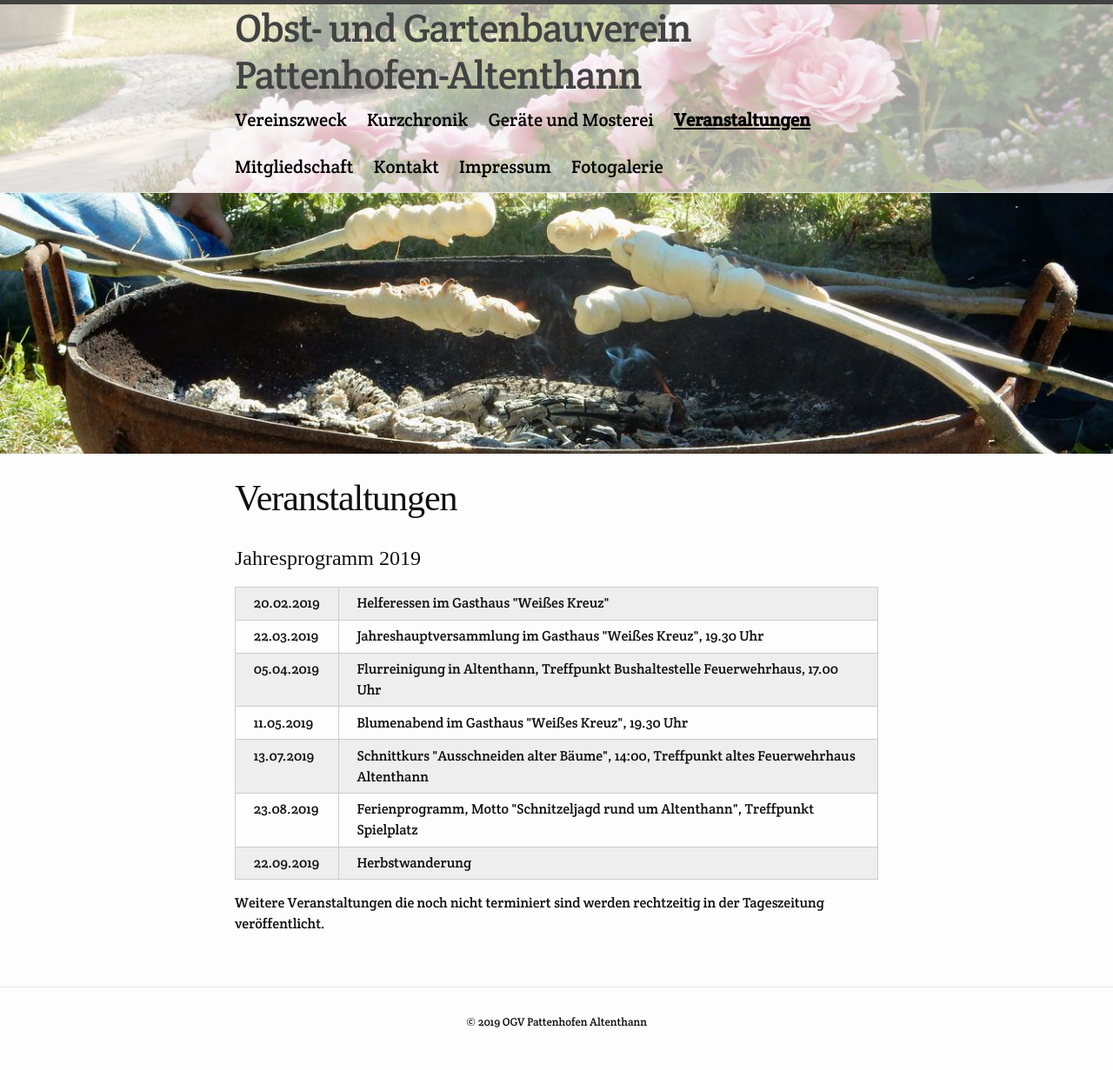
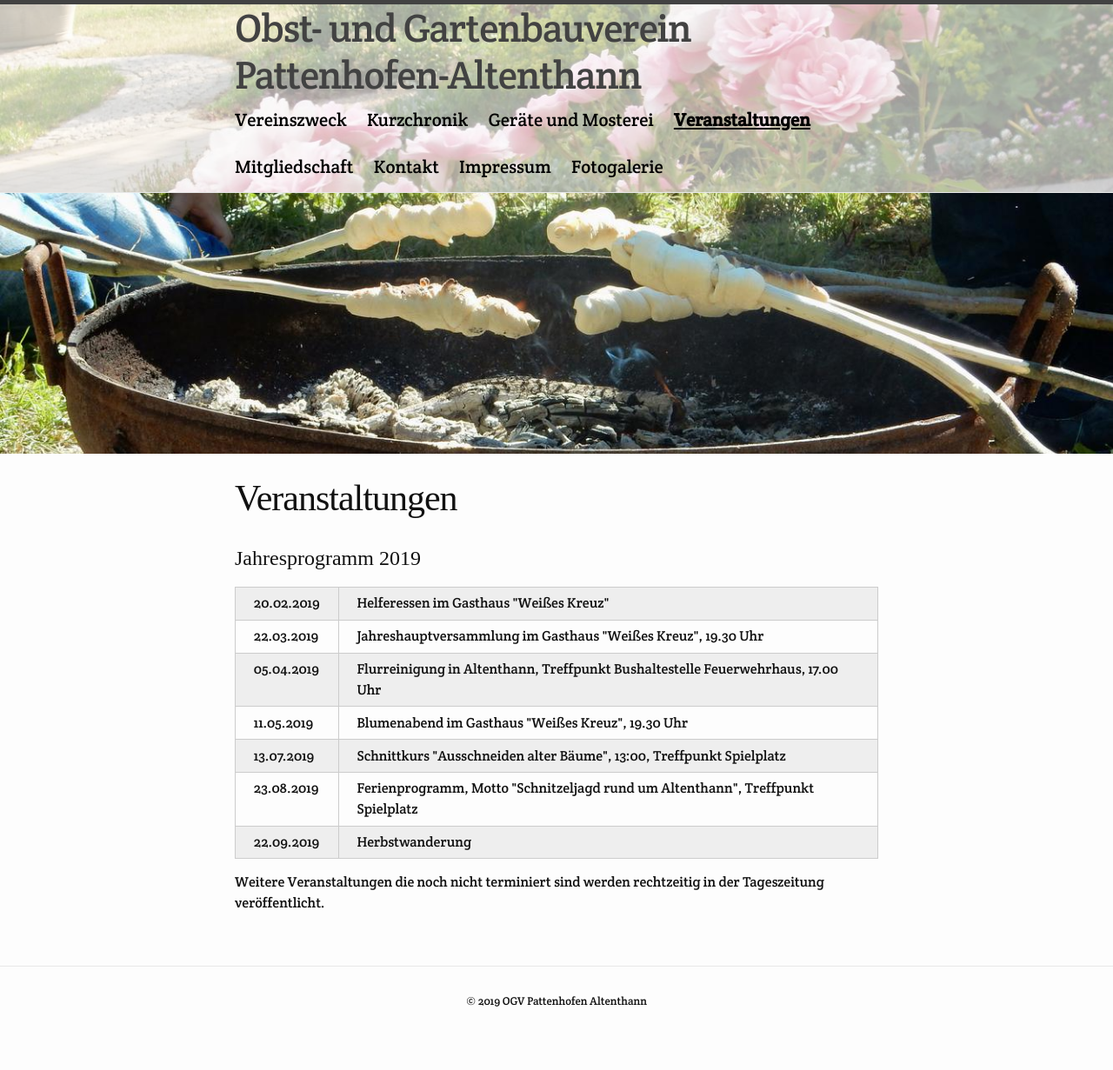
Before and after one commit to markuseckstein/ogv, a Jekyll site: the page built from veranstaltungen.html, in a window 1280 px wide. Shown: the whole page at 87% size. Built offline with Jekyll 4.4.1, drawn with Linux system fonts in a browser that asks for light colours; some web fonts are replaced; after the commit the page ends 1207 px from its top, so only the background shows below that.

Commit message:
Changed dates

```diff
--- a/veranstaltungen.html
+++ b/veranstaltungen.html
@@ -29,7 +29,7 @@ teaser-image: veranstaltungen
         </tr>
         <tr>
             <td class="no-wrap">13.07.2019</td>
-            <td>Schnittkurs "Ausschneiden alter Bäume", 14:00, Treffpunkt altes Feuerwehrhaus Altenthann</td>
+            <td>Schnittkurs "Ausschneiden alter Bäume", 13:00, Treffpunkt Spielplatz</td>
         </tr>
         <tr>
             <td class="no-wrap">23.08.2019</td>
```
